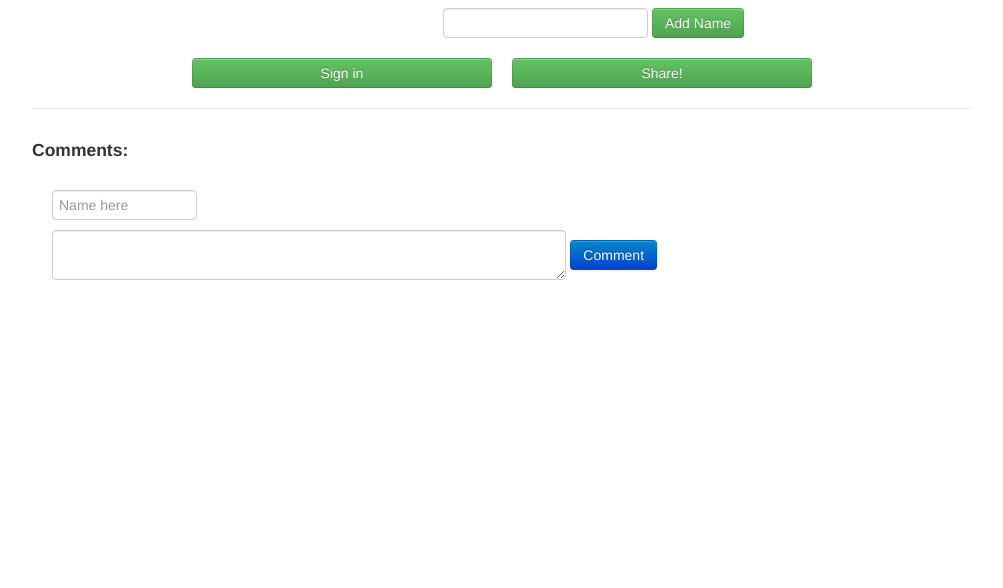
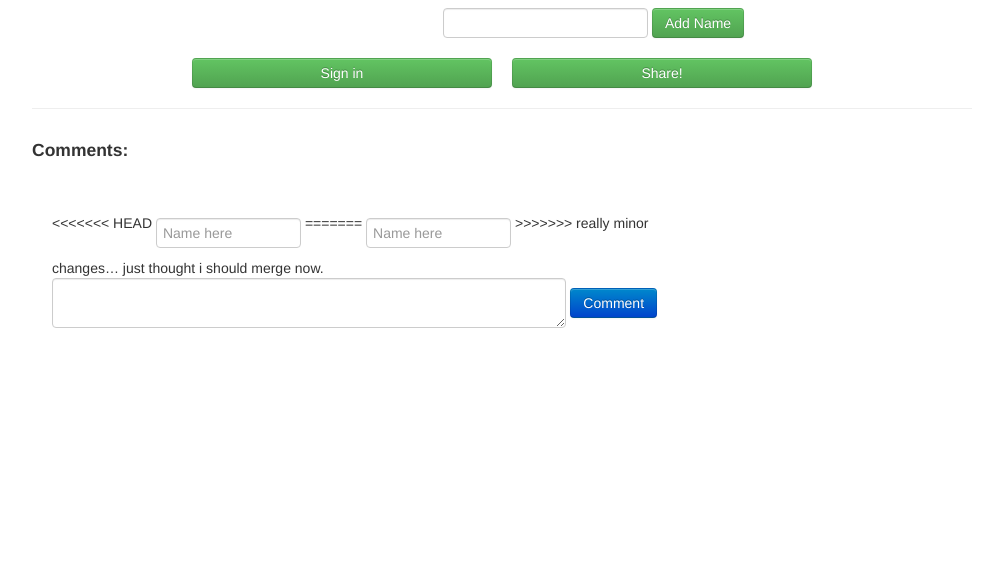
Before and after one commit to psatyajeet/SpareTime, a Django app: template mysite/templates/socialcalendar/event.html in a window 1280 px wide. Shown: the part 212-800 px from the top of the page, without its empty margins (138-1141 px from the left). Run offline with Django 3.2, Linux system fonts and the light colour scheme; the template is opened without the code that fills it, so the values that code supplies are empty; parts of the project's set-up code (start-up, migrations or seed data) failed here and were passed over; some libraries are stand-ins or nearby versions.

Commit message:
really minor changes… just thought i should merge now.

```diff
--- a/mysite/static/css/custom.css
+++ b/mysite/static/css/custom.css
@@ -196,7 +196,6 @@ tr.calendarRow td:last-child {
     z-index: 5;
 }
 
-
 .calendarMonthTable table{
     table-layout:fixed;
     width: 100%;
@@ -301,3 +300,7 @@ td.otherMonth {
 #friendModal .modal-body {
     overflow: visible;
 }
+
+#Name {
+    margin-top:0.75cm;
+}
--- a/mysite/static/js/draggable.js
+++ b/mysite/static/js/draggable.js
@@ -221,7 +221,7 @@ var populateWeekEvents = function() {
         var bufferWidth = 4;
         $.each(data, function(index, dat) {
             $div = $('<div class="event '+getEventType(dat)+'" id="'+dat.id+'"><p>'+dat.title+'</p></div>');
-            $div.height((height+cellBorderWidth)*Math.max(dat.end - dat.start, .4)*2-bufferWidth-eventBorderWidth);
+            $div.height((height+cellBorderWidth)*Math.max(dat.end - dat.start, .6)*2-bufferWidth-eventBorderWidth);
             $div.width((widths[dat.day])*dat.width-eventBorderWidth-bufferWidth);
             $div.offset({top: (height+cellBorderWidth)*dat.start*2,
                 left: cumWidths[dat.day]+widths[dat.day]*dat.x + 1});
--- a/mysite/templates/socialcalendar/event.html
+++ b/mysite/templates/socialcalendar/event.html
@@ -58,12 +58,17 @@
                 </div>
                 {% endfor %}
             </div>
+<<<<<<< HEAD
             <input type="text" class="span3" id = "Name" placeholder="Name here">
+=======
+                <input type="text" class="span3" id = "Name" placeholder="Name here">
+>>>>>>> really minor changes… just thought i should merge now.
 
             <form class="form-search">
                 <textarea  class="span10" id = "commentForm"></textarea>
                 <button class="btn btn-primary" type="button" id="comment">Comment</button>
             </form>
+
         </span>
     </div>
 
```
